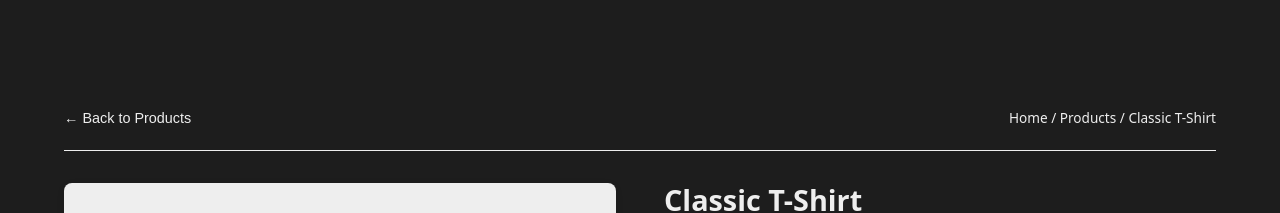
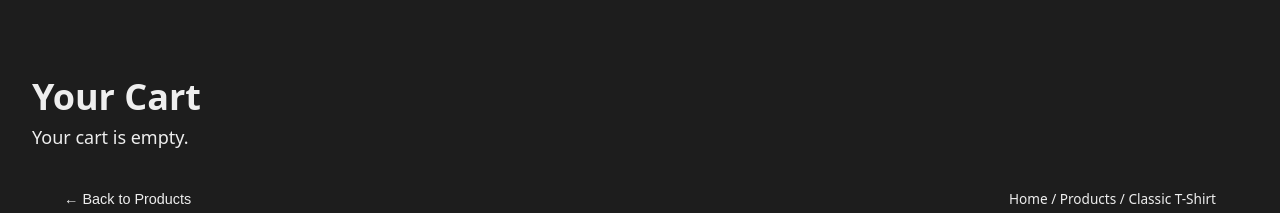
Before and after one commit to David-Hajek/Web-UI-Design-Group-Project, a SvelteKit app in the folder Website/svelte-app/: page /product/1 in a window 1280 px wide. Shown: the part 223-436 px from the top of the page. Built offline with nearby package versions, Linux system fonts and the light colour scheme; a web font is replaced by a local one.

Commit message:
started work on cart tab pop up

```diff
--- a/Website/svelte-app/src/lib/index.js
+++ b/Website/svelte-app/src/lib/index.js
@@ -1,3 +1,3 @@
 // place files you want to import through the `$lib` alias in this folder.
-export * from "./productStore";
-export * from "./cartStore";
+export * from "./productStore"
+export * from "./cartStore"
--- a/Website/svelte-app/src/routes/product/[id]/+page.svelte
+++ b/Website/svelte-app/src/routes/product/[id]/+page.svelte
@@ -2,7 +2,7 @@
   import { page } from '$app/state';
   import { goto } from '$app/navigation';
   import { products} from '$lib';
-  import { addToCart } from '$lib';
+  import { cart, addToCart } from '$lib';
   import { onMount } from 'svelte';
 
   // Get the product ID from the URL parameters
@@ -11,6 +11,10 @@
 
   let images = [1,2,3];
   let chosenImage = 1;
+
+
+  let cartTabShown = false;
+
   // Find the product that matches the ID
   const product = products.find(p => p.id === productId) || {
     id: productId,
@@ -53,6 +57,8 @@
     setTimeout(() => {
       isAddedToCart = false;
     }, 2000);
+
+    cartTabShown = true;
   };
 
   // Function to toggle wishlist
@@ -70,6 +76,22 @@
   }
 
 </script>
+
+<div class="cart {cartTabShown ? 'open' : ''}">
+  <h1>Your Cart</h1>
+  {#if $cart.length > 0}
+    {#each $cart as item}
+      <div>
+        <p>{item.name} x {item.quantity} - ${(item.quantity * parseFloat(item.price.replace("$", ""))).toFixed(2)}</p>
+        <button on:click={() => removeFromCart(item.id)}>Remove</button>
+      </div>
+    {/each}
+    <p>Total: ${total.toFixed(2)}</p>
+    <button on:click={clearCart}>Clear Cart</button>
+  {:else}
+    <p>Your cart is empty.</p>
+  {/if}
+</div>
 
 <div class="product-detail-container">
   <nav class="breadcrumbs">
@@ -683,4 +705,20 @@
       font-size: 1.25rem;
     }
   }
+
+  .cartTab {
+    position: fixed;
+    right: -300px; /* Start offscreen */
+    top: 0;
+    width: 300px;
+    height: 100vh;
+    background: #fff;
+    box-shadow: -2px 0 5px rgba(0, 0, 0, 0.2);
+    transition: right 0.3s ease;
+    z-index: 1;
+  }
+
+  .cartTab.open {
+    right: 0; /* Slide into view */
+  }
 </style>
```
